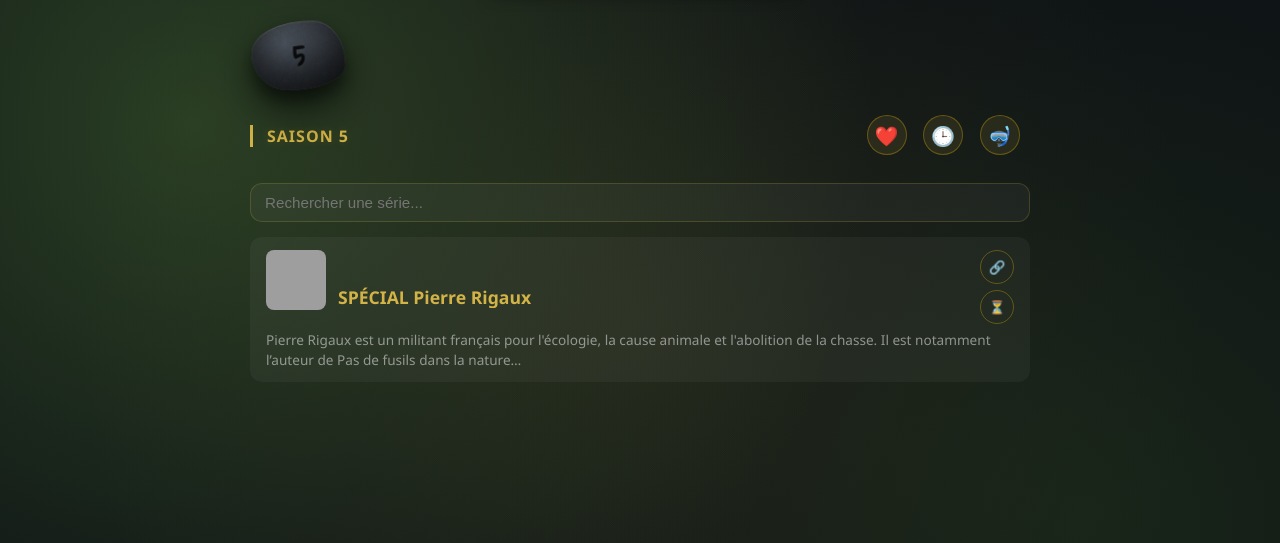
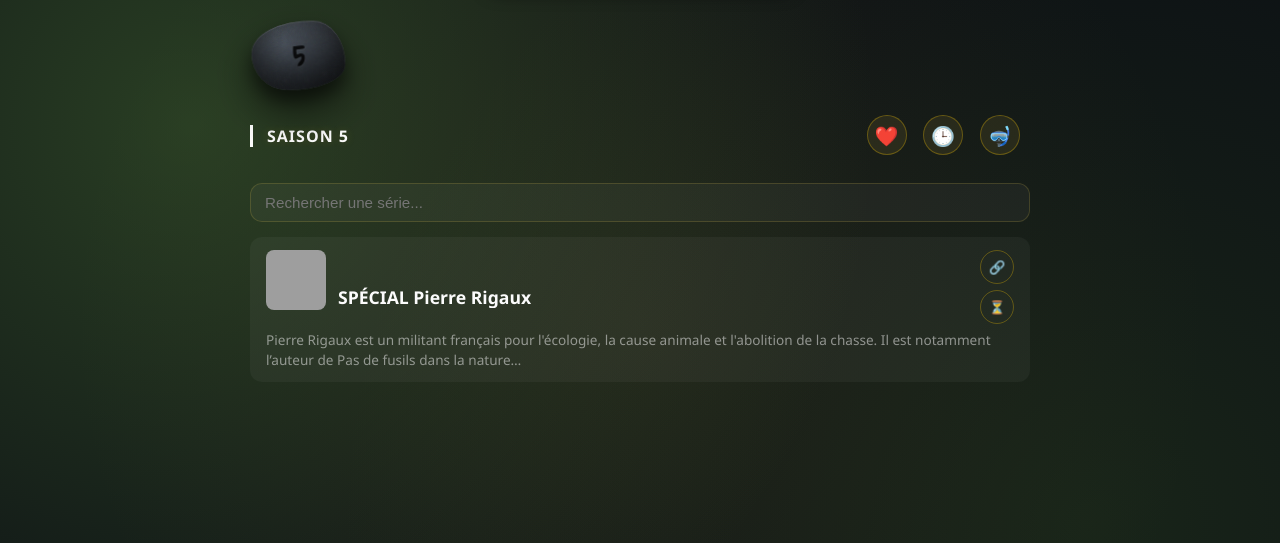
Before and after one commit to bsg-univers/combats-bsg, a website: page index.html in a window 1280 px wide. Shown: the part 75-618 px from the top of the page. Drawn offline with Linux system fonts and the light colour scheme; grey boxes are pictures that could not be loaded.

Commit message:
Update index.html

```diff
--- a/index.html
+++ b/index.html
@@ -4,8 +4,8 @@
     <meta charset="UTF-8">
     <meta name="viewport" content="width=device-width, initial-scale=1.0">
 
-    <link rel="icon" type="image/png" href="https://raw.githubusercontent.com/bsg-univers/lecteur-bsg/refs/heads/main/media/logo-BSG.png">
-    <link rel="apple-touch-icon" href="https://raw.githubusercontent.com/bsg-univers/lecteur-bsg/refs/heads/main/media/logo-BSG.png">
+    <link rel="icon" type="image/png" href="https://raw.githubusercontent.com/bsg-univers/combats-bsg/refs/heads/main/media/combat.png">
+    <link rel="apple-touch-icon" href="https://raw.githubusercontent.com/bsg-univers/combats-bsg/refs/heads/main/media/combat.png">
 
     <link rel="manifest" href="manifest.json">
     <meta name="mobile-web-app-capable" content="yes">
@@ -40,7 +40,7 @@
 }
 
 :root{
-  --primary:#d2b347;
+  --primary:#FCFCFC;
 
   --black-void:#050608;
   --blue-abyss:#031b28;
```
